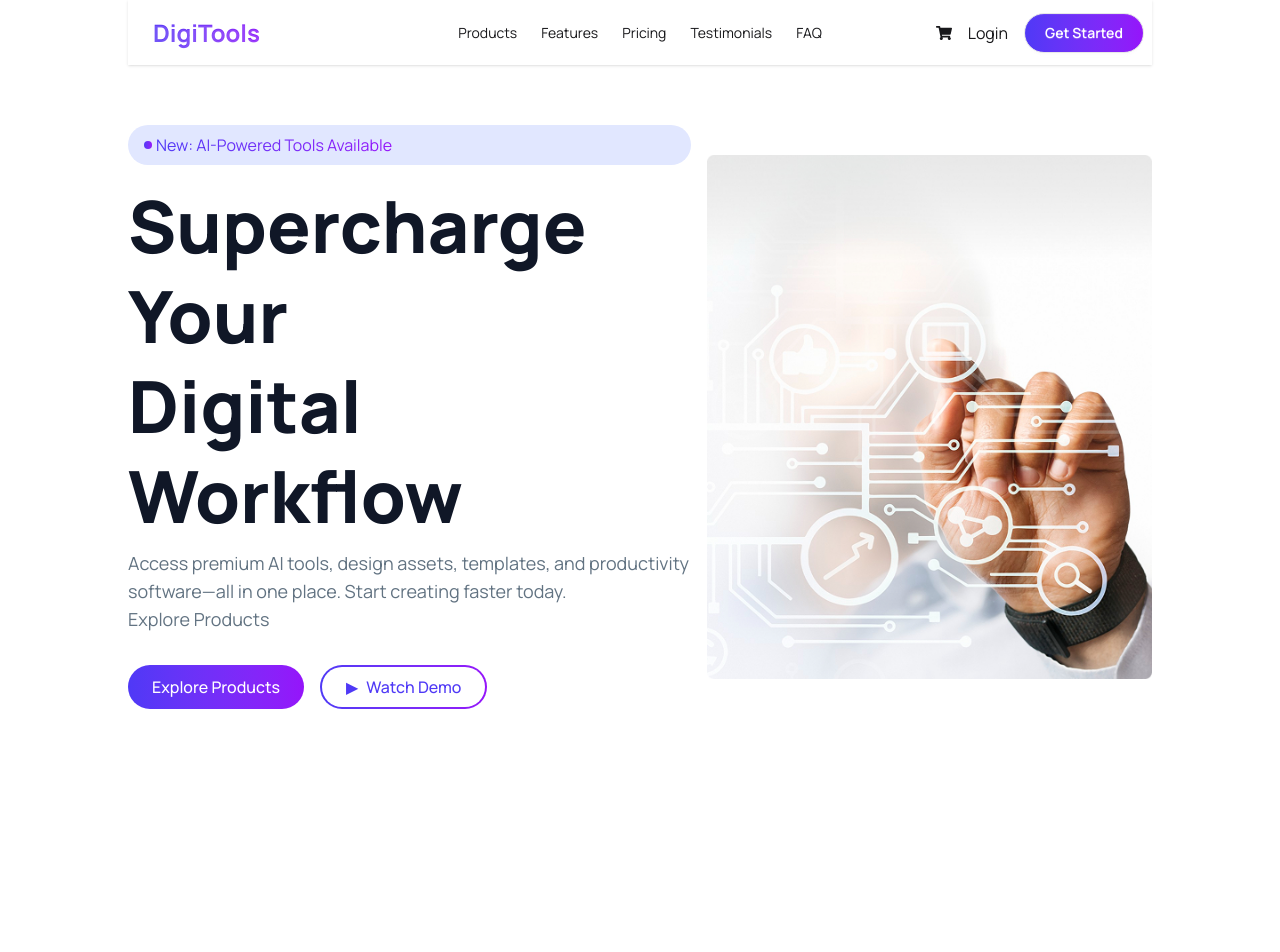
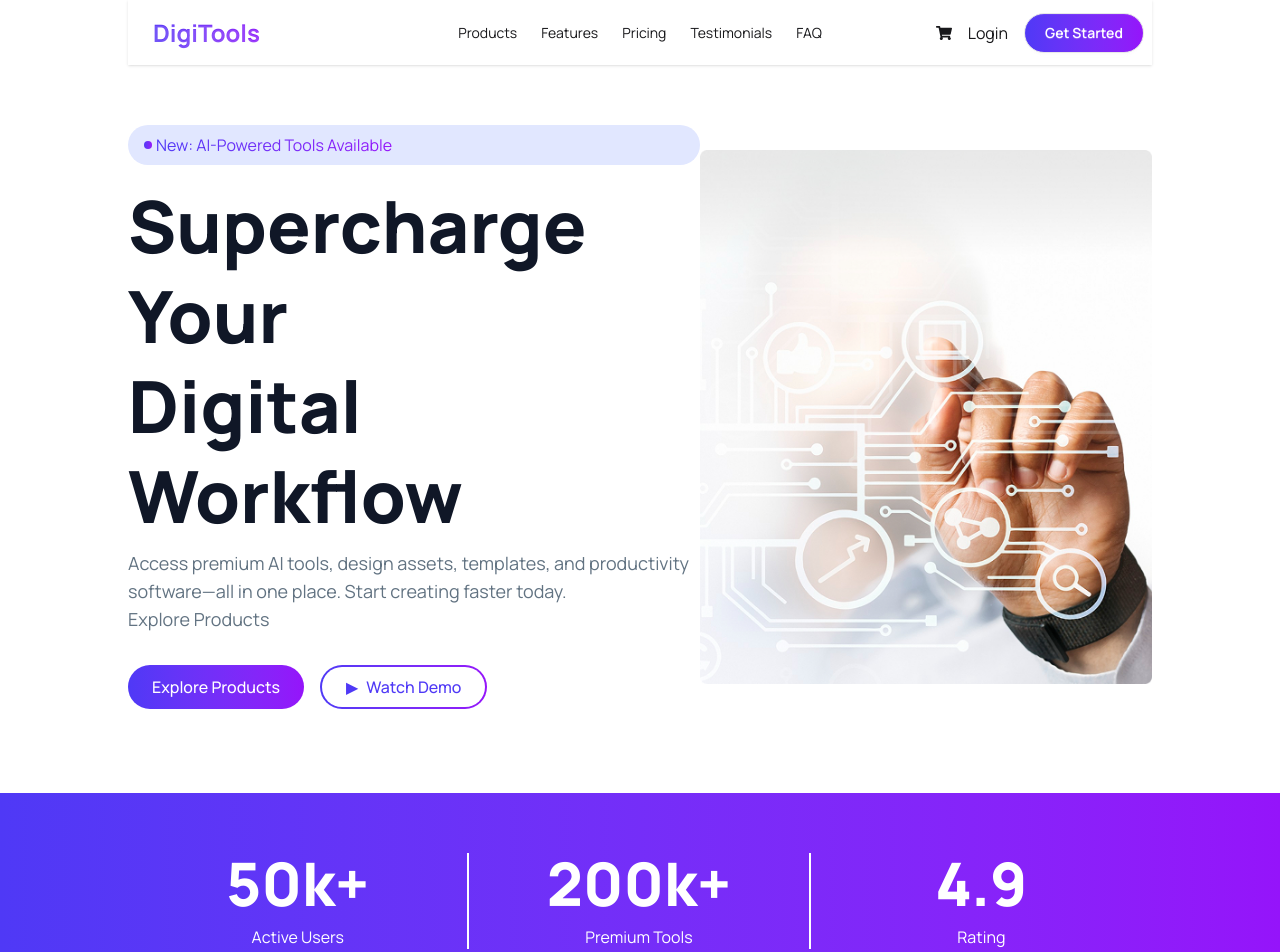
Before and after one commit to samalek9391/digitools-platform, a React (Vite) app: page / in a window 1280 px wide. Shown: the top 952 px of the page. Before the commit the page ends 800 px from the top, so only its background shows below. Built offline with nearby package versions, Linux system fonts and the light colour scheme.

Commit message:
Rating section is added

```diff
--- a/src/App.jsx
+++ b/src/App.jsx
@@ -1,6 +1,7 @@
 
 import './App.css'
 import Banner from './assets/Components/Banner/Banner'
+import Rating from './assets/Components/Main/Rating'
 import NavBar from './assets/Components/NavBar/NavBar'
 
 function App() {
@@ -10,6 +11,7 @@ function App() {
 
         <NavBar/>
         <Banner/>
+        <Rating/>
 
     </>
   )
--- a/src/assets/Components/Banner/Banner.jsx
+++ b/src/assets/Components/Banner/Banner.jsx
@@ -3,7 +3,7 @@ import bannerImg from "../../../assets/banner.png"
 
 const Banner = () => {
   return (
-    <div className="flex justify-between items-center w-[80%] mx-auto space-x-4">
+    <div className="flex justify-between items-center w-[80%] mx-auto mb-21">
       {/* Content */}
       <div className="my-auto">
         {/* Sub Heading Above */}
@@ -31,12 +31,12 @@ const Banner = () => {
         {/* buttons */}
         <div className="flex gap-4">
           {/* Explore Products Button */}
-          <button className="px-6 py-2 rounded-full text-white font-medium bg-gradient-to-r from-[#4F39F6] to-[#9514FA]">
+          <button className="px-6 py-2 rounded-full text-white font-medium bg-linear-to-r from-[#4F39F6] to-[#9514FA]">
             Explore Products
           </button>
 
           {/* Watch Demo Button */}
-          <div className="p-[2px] rounded-full bg-gradient-to-r from-[#4F39F6] to-[#9514FA]">
+          <div className="p-0.5 rounded-full bg-linear-to-r from-[#4F39F6] to-[#9514FA]">
             <button className="px-6 py-2 rounded-full bg-white text-[#4F39F6] font-medium flex items-center gap-2">
               {/* Play Icon */}
               <span>▶</span>
--- /dev/null
+++ b/src/assets/Components/Main/Rating.jsx
@@ -0,0 +1,36 @@
+import React from 'react';
+
+const Rating = () => {
+    return (
+        <div className='bg-linear-to-r from-[#4F39F6] to-[#9514FA] mb-30'>
+            <div className='grid grid-cols-3 w-[80%] mx-auto'>
+
+                <div className='py-15'>
+                    <div className='border-r-2 border-white'>
+                        <h2 className='text-white text-6xl text-center font-extrabold mb-3'>50k+</h2>
+                        <p className='text-white text-center'>Active Users</p>
+                    </div>
+                </div>
+
+                <div className='py-15'>
+                    <div className='border-r-2 border-white'>
+                        <h2 className='text-white text-6xl text-center font-extrabold mb-3'>200k+</h2>
+                        <p className='text-white text-center'>Premium Tools</p>
+                    </div>
+                </div>
+
+                <div className='py-15'>
+                    <div >
+                        <h2 className='text-white text-6xl text-center font-extrabold mb-3'>4.9</h2>
+                        <p className='text-white text-center'>Rating</p>
+                    </div>
+                </div>
+
+
+            </div>
+
+        </div>
+    );
+};
+
+export default Rating;
```
